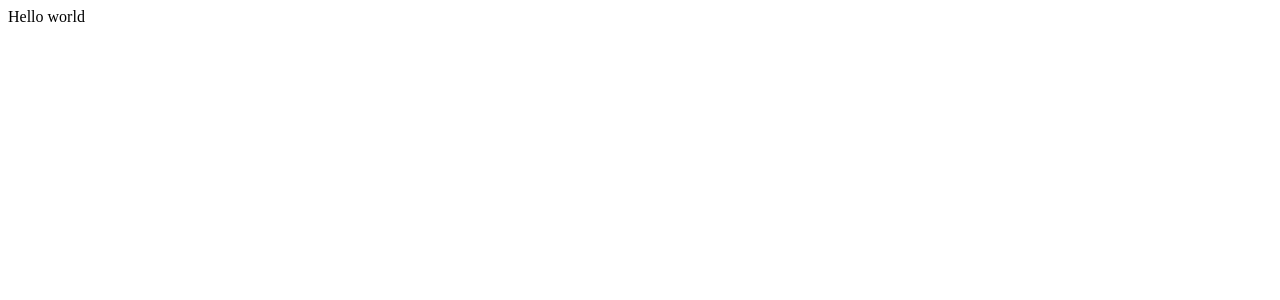
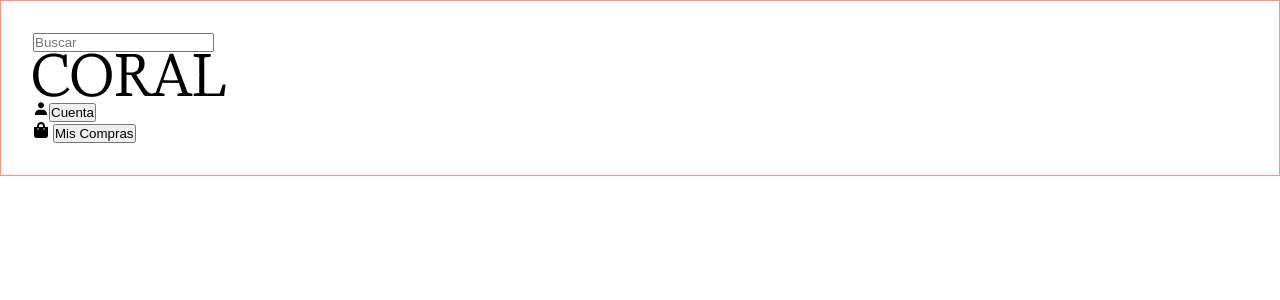
Before and after one commit to ceign/ecommerce-landing-page, a React (Vite) app: page / in a window 1280 px wide. Shown: the top 300 px of the page. Built offline with nearby package versions, Linux system fonts and the light colour scheme.

Commit message:
Working on the header component, adding a search bar, logo, and account buttons. Also, the react-icons library has been added.

```diff
--- a/package.json
+++ b/package.json
@@ -11,7 +11,8 @@
   },
   "dependencies": {
     "react": "^18.2.0",
-    "react-dom": "^18.2.0"
+    "react-dom": "^18.2.0",
+    "react-icons": "^4.11.0"
   },
   "devDependencies": {
     "@types/react": "^18.2.15",
--- a/src/App.css
+++ b/src/App.css
@@ -0,0 +1,46 @@
+/********************************************
+*                 Colors                    *
+********************************************/
+
+:root {
+  /* Primary Colors */
+  --primary-color-100: #FF6F61;
+  --primary-color-75: #FF6F61BF;
+  --primary-color-50: #FF6F6180;
+  --primary-color-25: #FF6F6140;
+  --primary-color-10: #FF6F611A;
+  --primary-color-5: #FF6F610D;
+
+  /* Black Colors */
+  --black-color-100: #1E2832;
+  --black-color-75: #1E2832BF;
+  --black-color-50: #1E283280;
+  --black-color-25: #1E283240;
+  --black-color-10: #1E28321A;
+  --black-color-5: #1E28320D;
+
+  /* White Colors */
+  --white-color-100: #FFFFFF;
+  --white-color-75: #FFFFFFBF;
+  --white-color-50: #FFFFFF80;
+  --white-color-25: #FFFFFF40;
+  --white-color-10: #FFFFFF1A;
+  --white-color-5: #FFFFFF0D;
+
+  /* Dark Colors */
+  --dark-color-100: #000000;
+  --dark-color-75: #000000BF;
+  --dark-color-50: #00000080;
+  --dark-color-25: #00000040;
+  --dark-color-10: #0000001A;
+  --dark-color-5: #0000000D;
+
+  /* Stroke Colors */
+  --stroke-color-100: #E3E3E3;
+}
+
+* {
+  margin: 0;
+  padding: 0;
+  box-sizing: border-box;
+}
--- a/src/App.jsx
+++ b/src/App.jsx
@@ -1,7 +1,9 @@
+import Header from "./components/Header";
+
 function App() {
   return (
     <>
-      <div>Hello world</div>
+      <Header />
     </>
   );
 }
--- /dev/null
+++ b/src/components/Header.css
@@ -0,0 +1,16 @@
+header.header {
+  border: 1px solid var(--primary-color-75);
+}
+
+.header .header__wrapper {
+  padding: 2rem;
+}
+
+.header nav {
+  display: none;
+  border: 1px solid var(--dark-color-50);
+}
+
+.header nav ul {
+  border: 1px solid var(--primary-color-100);
+}
--- /dev/null
+++ b/src/components/Header.jsx
@@ -0,0 +1,64 @@
+import React from "react";
+import "../App.css";
+import "./Header.css";
+import logo from "../assets/logo.png";
+import { FaShoppingBag } from 'react-icons/fa';
+import { BiSolidUser } from 'react-icons/bi';
+
+const Header = () => {
+  return (
+    <header className="header">
+      <div className="header__wrapper">
+
+        <div className="header__top">
+          <div className="header__searchbar">
+            <input type="text" placeholder="Buscar" />
+          </div>
+
+          <div className="header__logo">
+            <figure>
+              <a href="/">
+                <img src={logo} alt="Logo" className="header__logo-image" />
+              </a>
+            </figure>
+            <span></span>
+          </div>
+
+          <div className="header__buttons">
+            <div className="header__account">
+              <span>< BiSolidUser /></span>
+              <button>Cuenta</button>
+            </div>
+
+            <div className="header__shopping-cart">
+              <span> < FaShoppingBag /> </span>
+              <button>Mis Compras</button>
+            </div>
+          </div>
+        </div>
+
+        <div className="header__bottom">
+          <nav>
+            <ul>
+              <li>
+                <a href="/">Inicio</a>
+              </li>
+              <li>
+                <a href="/acerca">Acerca de</a>
+              </li>
+              <li>
+                <a href="/servicios">Servicios</a>
+              </li>
+              <li>
+                <a href="/contacto">Contacto</a>
+              </li>
+            </ul>
+          </nav>
+        </div>
+
+      </div>
+    </header>
+  );
+};
+
+export default Header;
```
Also changed, not shown: src/assets/logo.png (added), 1 other file (tests, documents, lock files or other folders).
